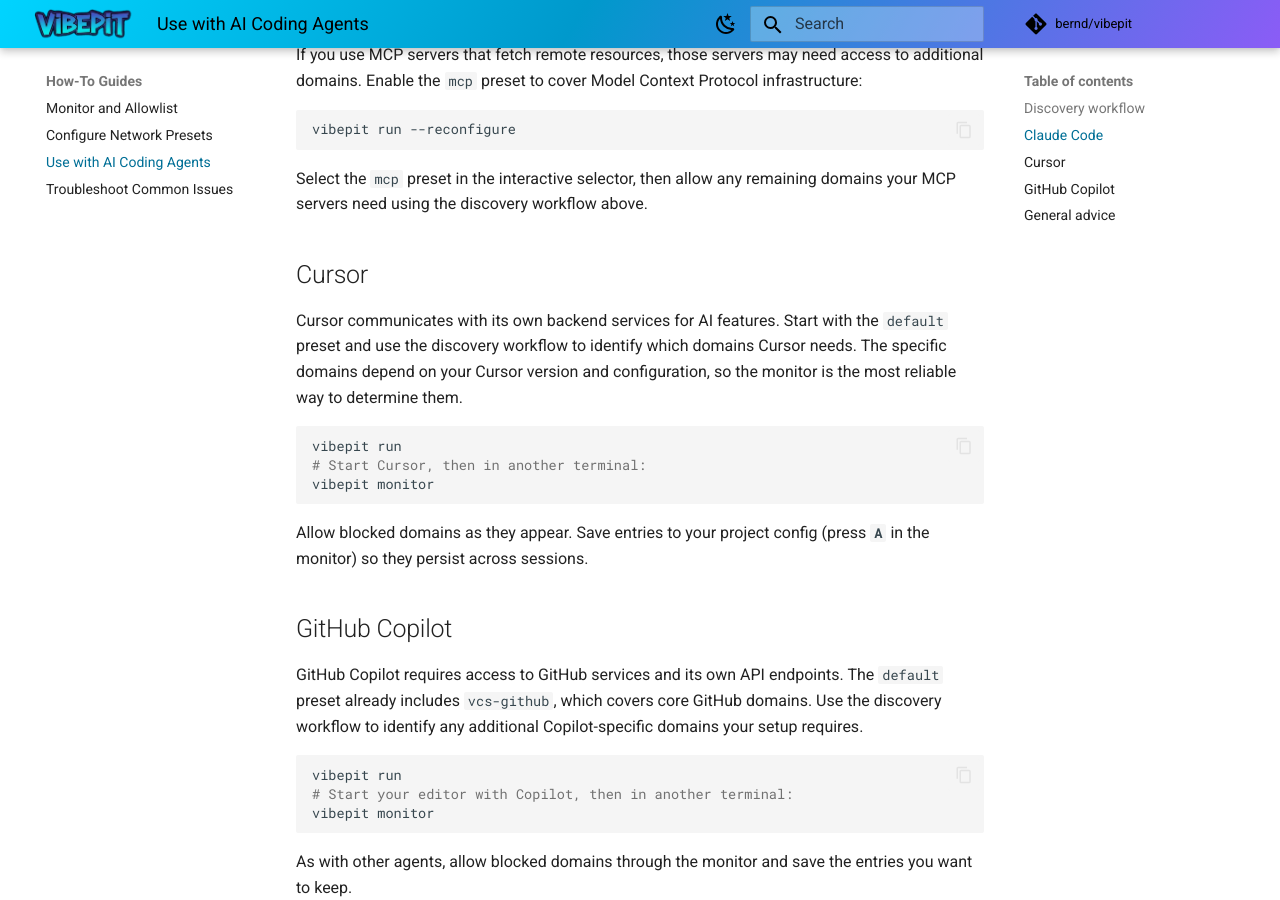
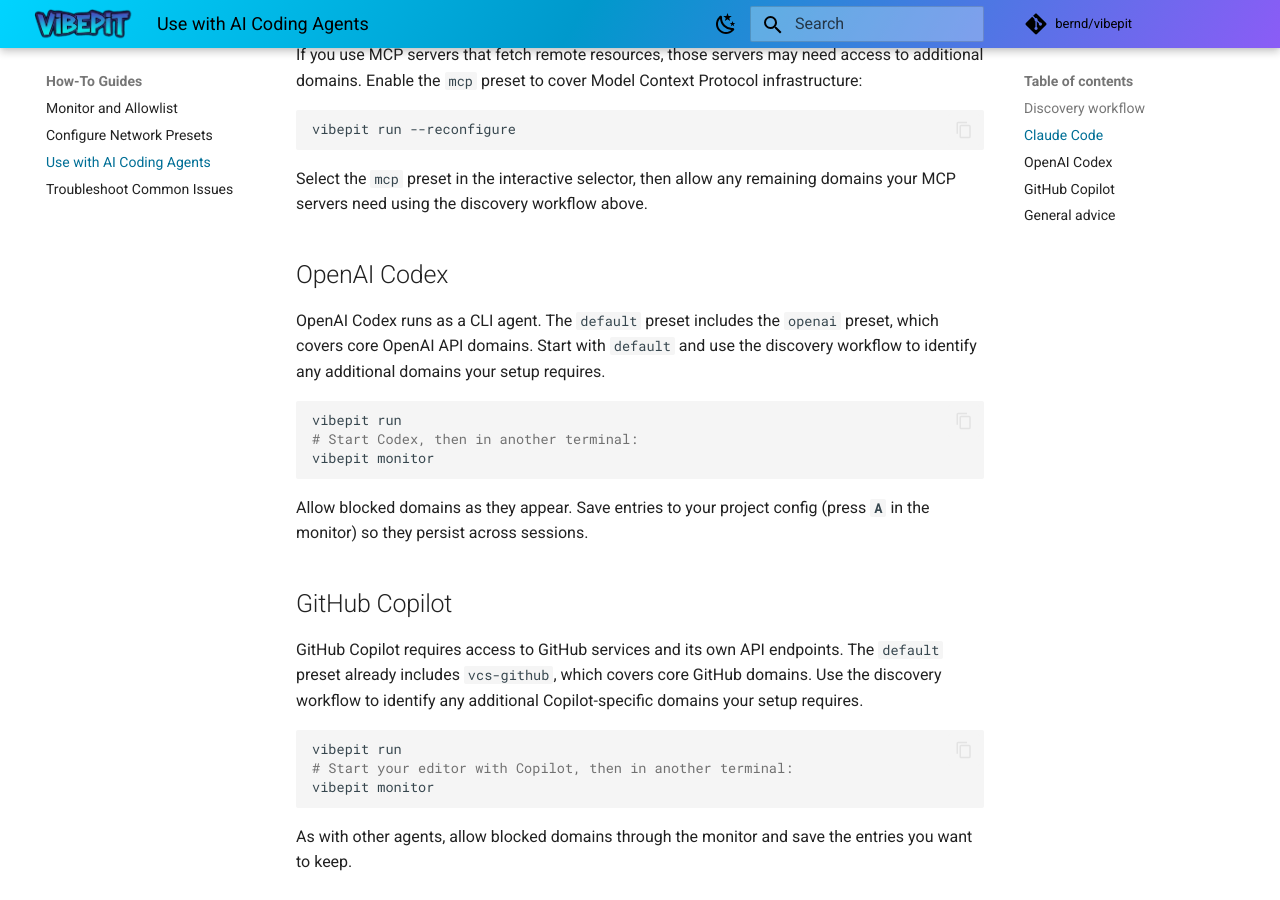
Before and after one commit to bernd/vibepit, an MkDocs documentation site: the page built from docs/content/how-to/ai-coding-agents.md, in a window 1280 px wide and 900 px high, scrolled down 1220 px. Built offline with MkDocs 1.6.1 and Material for MkDocs 9.7.7, drawn with Linux system fonts in a browser that asks for light colours; comment, search, counter and statistics services are not loaded.

Commit message:
Replace Cursor with OpenAI Codex on AI coding agents page
Cursor was never tested. Codex is a CLI agent covered by the
openai preset included in default.

Co-Authored-By: Claude Opus 4.6 <noreply@anthropic.com>

````diff
--- a/docs/content/how-to/ai-coding-agents.md
+++ b/docs/content/how-to/ai-coding-agents.md
@@ -62,16 +62,15 @@ vibepit run --reconfigure
 Select the `mcp` preset in the interactive selector, then allow any remaining
 domains your MCP servers need using the discovery workflow above.
 
-## Cursor
+## OpenAI Codex
 
-Cursor communicates with its own backend services for AI features. Start with
-the `default` preset and use the discovery workflow to identify which domains
-Cursor needs. The specific domains depend on your Cursor version and
-configuration, so the monitor is the most reliable way to determine them.
+OpenAI Codex runs as a CLI agent. The `default` preset includes the `openai`
+preset, which covers core OpenAI API domains. Start with `default` and use the
+discovery workflow to identify any additional domains your setup requires.
 
 ```bash
 vibepit run
-# Start Cursor, then in another terminal:
+# Start Codex, then in another terminal:
 vibepit monitor
 ```
 
````
Also changed, not shown: docs/content/index.md (+1 -1 lines).
